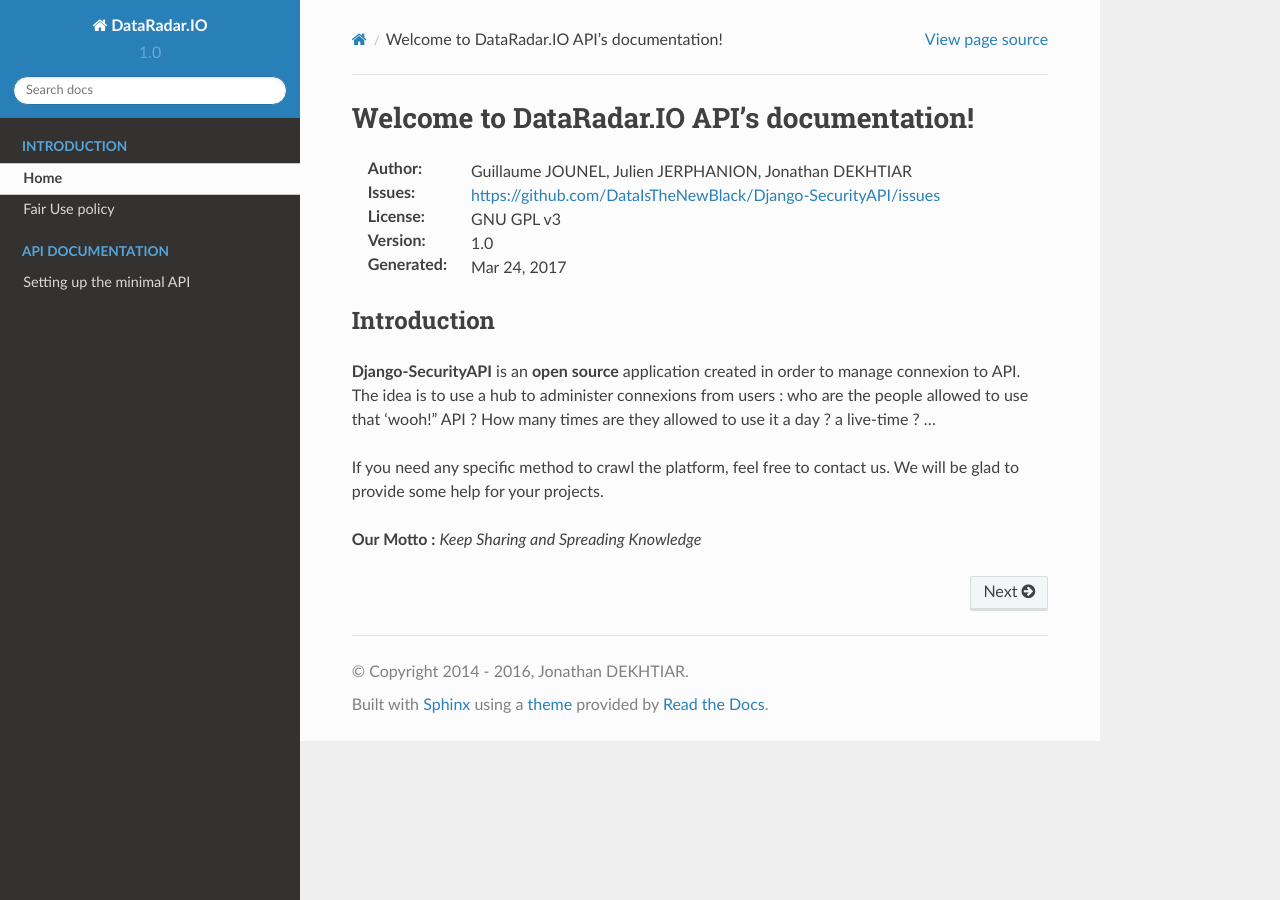
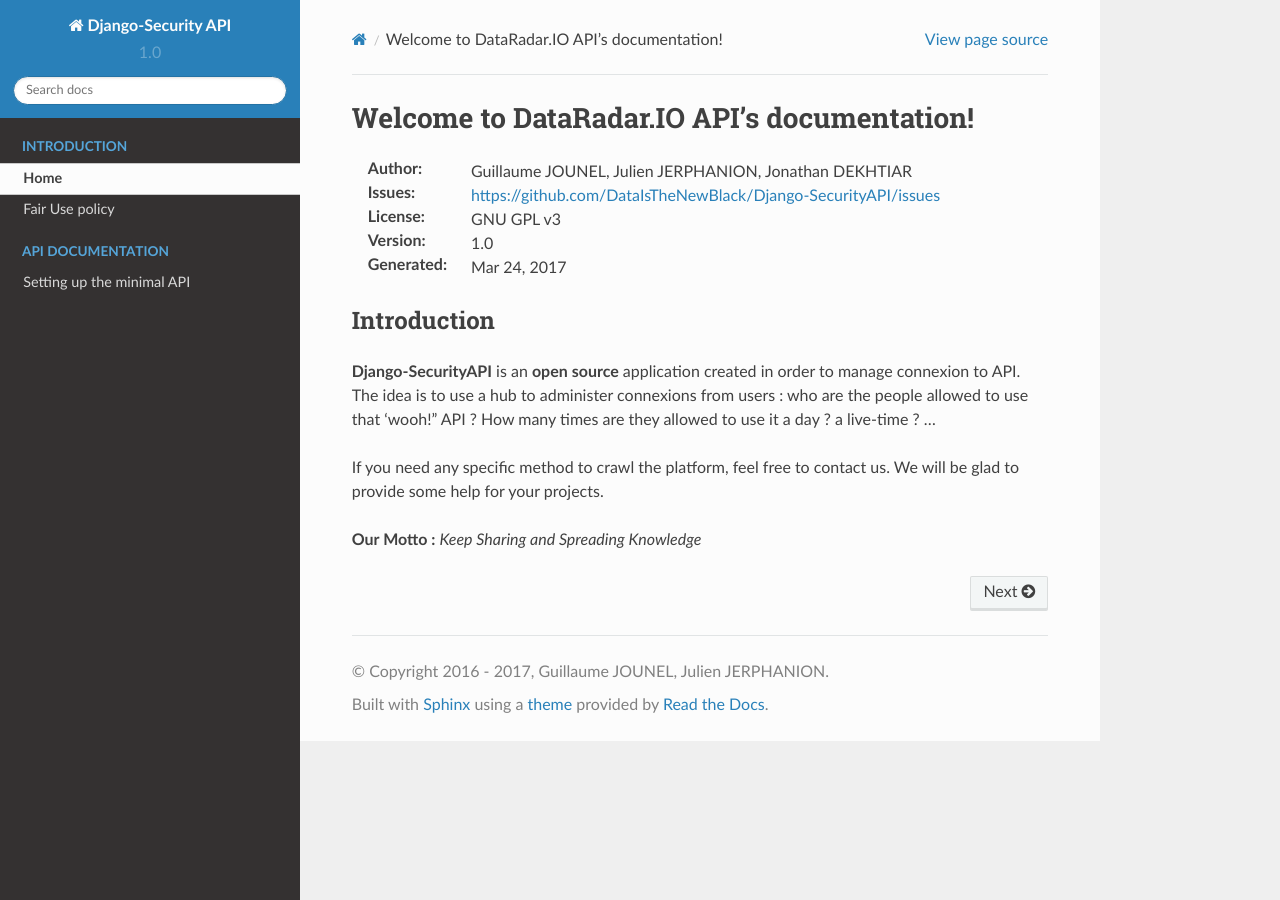
Before and after one commit to kahihia/Django-SecurityAPI, a Sphinx documentation site: the page built from source/index.rst, in a window 1280 px wide. Built offline with Sphinx 7.4.7 and the Read the Docs theme 2.0.0, drawn with Linux system fonts in a browser that asks for light colours.

Commit message:
Changing copyrights

```diff
--- a/source/conf.py
+++ b/source/conf.py
@@ -45,9 +45,9 @@
 master_doc = 'index'
 
 # General information about the project.
-project = u'DataRadar.IO'
-copyright = u'2014 - 2016, Jonathan DEKHTIAR'
-author = u'Jonathan DEKHTIAR'
+project = u'Django-Security API'
+copyright = u'2016 - 2017, Guillaume JOUNEL, Julien JERPHANION'
+author = u'Guillaume JOUNEL, Julien JERPHANION'
 
 # The version info for the project you're documenting, acts as replacement for
 # |version| and |release|, also used in various other places throughout the
```
